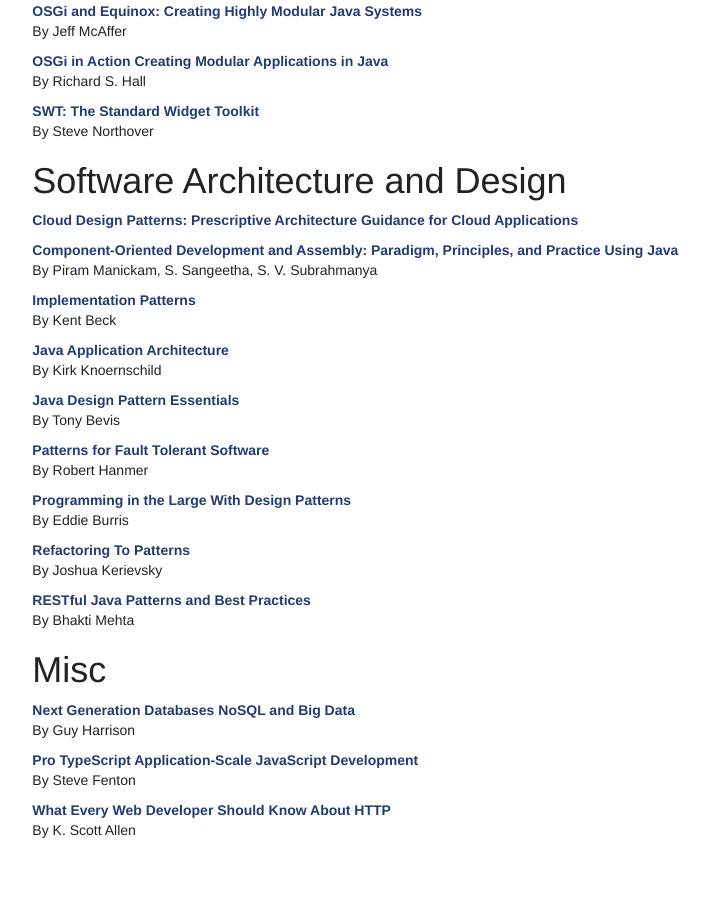
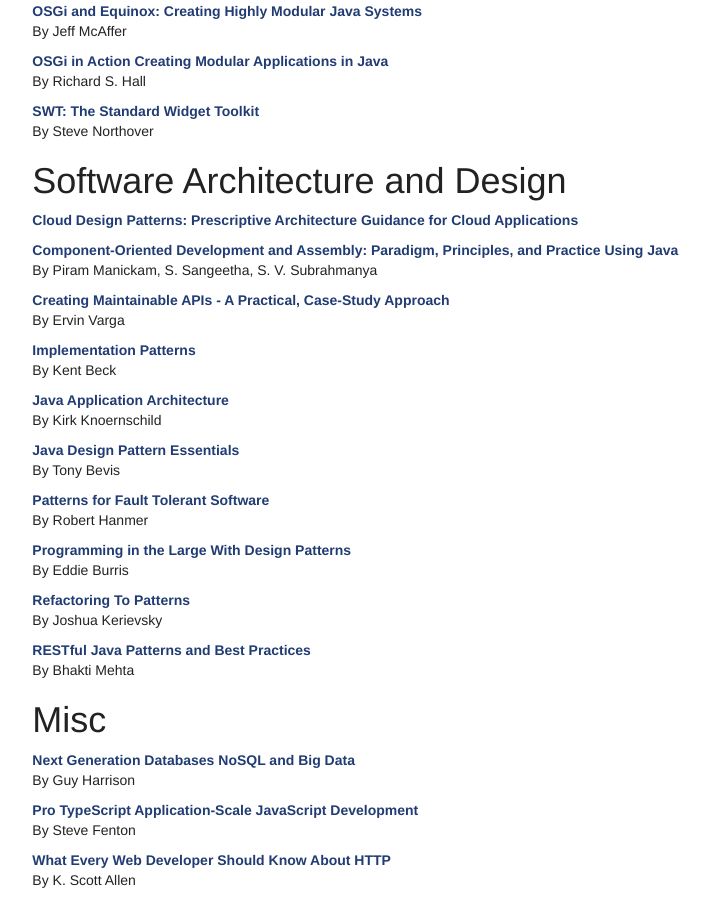
Before and after one commit to LeoNiedermeier/LeoNiedermeier.github.io, a Jekyll site: the page built from _docs/misc/bookshelf.md, in a window 1280 px wide and 900 px high, scrolled down 1264 px. Shown: the whole window, without its empty margins (196-905 px from the left). Built offline with Jekyll 4.4.1, drawn with Linux system fonts in a browser that asks for light colours; before the commit the page ends 2114 px from its top, so only the background shows below that.

Commit message:
Creating Maintainable APIs

```diff
--- a/_docs/misc/bookshelf.md
+++ b/_docs/misc/bookshelf.md
@@ -87,6 +87,10 @@ By Steve Northover
 **[Component-Oriented Development and Assembly: Paradigm, Principles, and Practice Using Java](https://www.crcpress.com/Component--Oriented-Development-and-Assembly-Paradigm-Principles-and/Manickam-Sangeetha-Subrahmanya/p/book/9781466580992)**
 By Piram Manickam, S. Sangeetha, S. V. Subrahmanya
 
+
+**[Creating Maintainable APIs - A Practical, Case-Study Approach](http://www.apress.com/us/book/9781484221952)**
+By Ervin Varga
+
 **[Implementation Patterns ](https://www.amazon.de/Implementation-Patterns-Kent-Beck/dp/0321413091)**
 By Kent Beck
 
```
